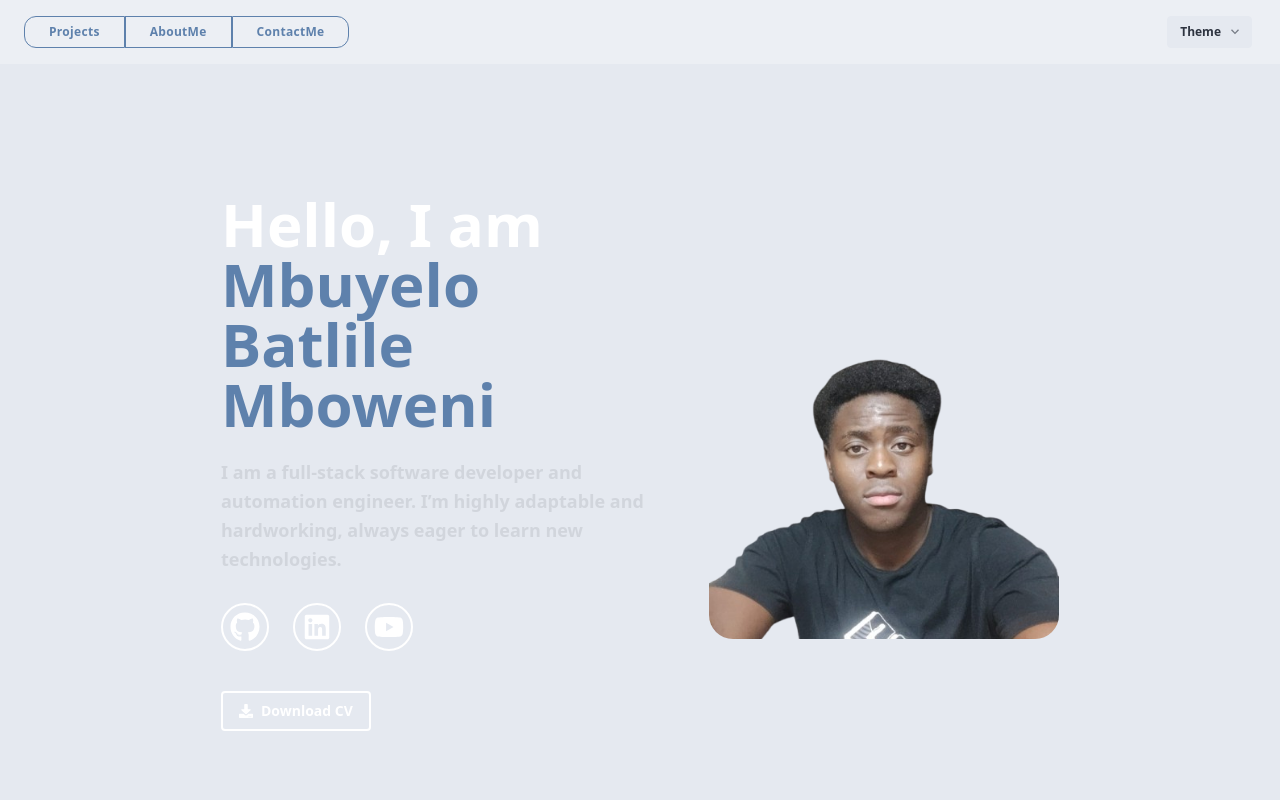
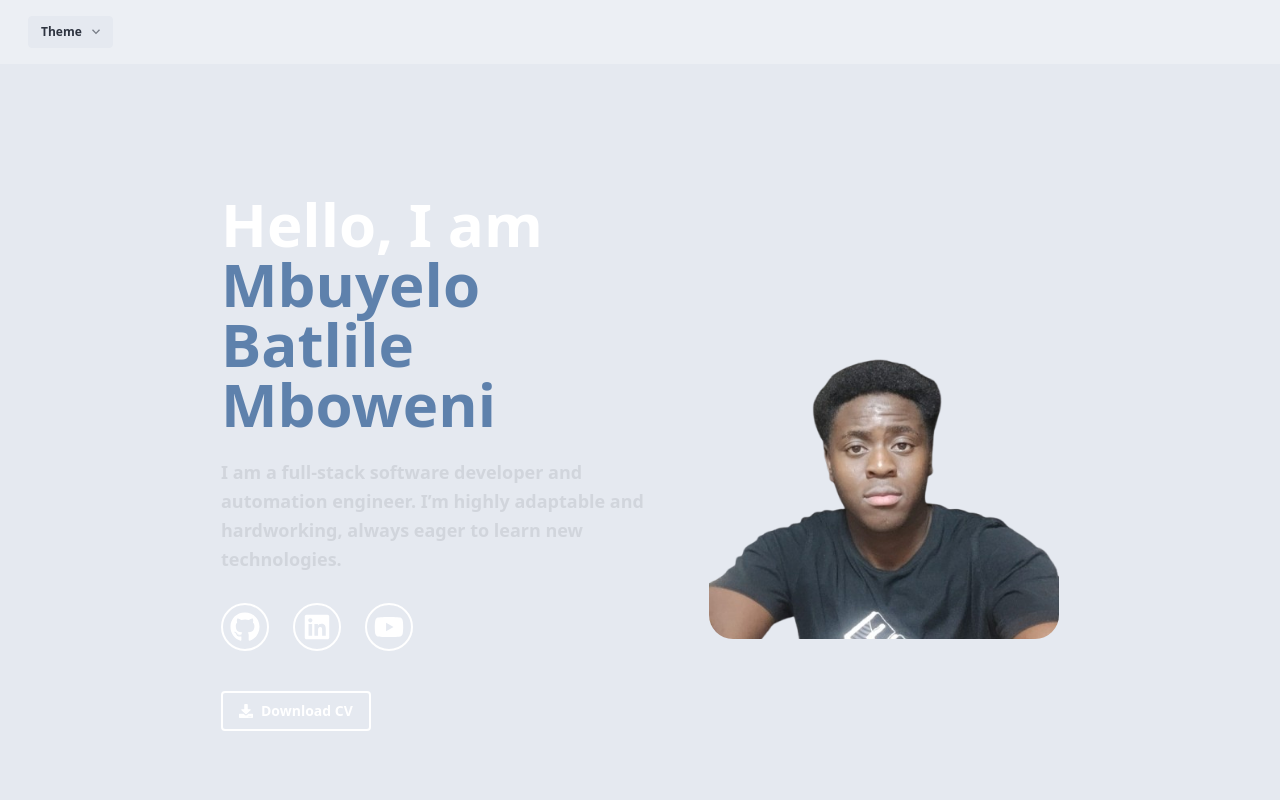
Before and after one commit to Mboweni27/PortFolio_Website, a React (Vite) app in the folder Project_Portfolio/: page /portfolio in a window 1280 px wide. Shown: the top 800 px of the page. Built offline with nearby package versions, Linux system fonts and the light colour scheme.

Commit message:
NavBar only on phone variant

```diff
--- a/Project_Portfolio/src/components/NavBar.tsx
+++ b/Project_Portfolio/src/components/NavBar.tsx
@@ -3,29 +3,29 @@ import { ColorModeSwitch } from "./ColorModeSwitch";
 const Navbar = () => {
   return (
     <div className="w-full bg-base-100 shadow-md px-4 sm:px-6 py-2 flex flex-col sm:flex-row items-center justify-between h-auto sm:h-16 gap-2 sm:gap-0">
-      {/* LEFT SIDE: Navigation Buttons */}
-      <div className="flex flex-col sm:flex-row sm:join gap-2 sm:gap-0 w-full sm:w-auto">
+      {/* LEFT SIDE: Nav buttons (only on mobile) */}
+      <div className="flex flex-col sm:hidden gap-2 w-full">
         <a
           href="#Projects"
-          className="btn btn-sm btn-outline border-primary text-primary font-semibold tracking-wide px-6 rounded-lg sm:rounded-l-xl sm:rounded-r-none"
+          className="btn btn-sm btn-outline border-primary text-primary font-semibold tracking-wide px-6 rounded-lg"
         >
           Projects
         </a>
         <a
           href="#AboutMe"
-          className="btn btn-sm btn-outline border-primary text-primary font-semibold tracking-wide px-6 rounded-lg sm:rounded-none"
+          className="btn btn-sm btn-outline border-primary text-primary font-semibold tracking-wide px-6 rounded-lg"
         >
           AboutMe
         </a>
         <a
           href="#ContactMe"
-          className="btn btn-sm btn-outline border-primary text-primary font-semibold tracking-wide px-6 rounded-lg sm:rounded-r-xl sm:rounded-l-none"
+          className="btn btn-sm btn-outline border-primary text-primary font-semibold tracking-wide px-6 rounded-lg"
         >
           ContactMe
         </a>
       </div>
 
-      {/* RIGHT SIDE: Theme Toggle */}
+      {/* RIGHT SIDE: Theme Toggle (always visible) */}
       <div className="flex items-center h-full mt-2 sm:mt-0 w-full sm:w-auto justify-center sm:justify-start">
         <ColorModeSwitch />
       </div>
```
